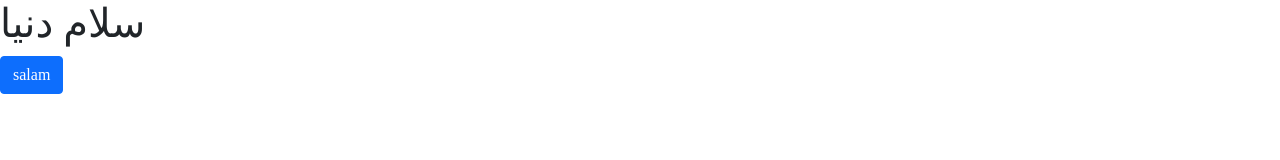
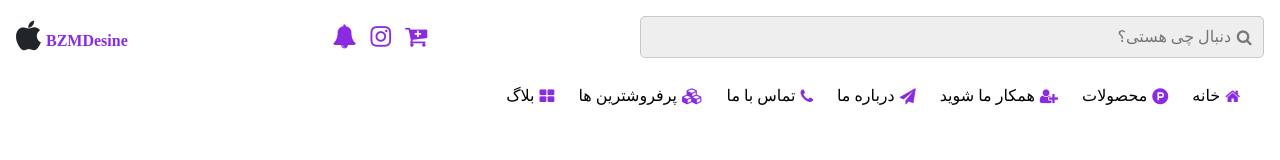
Before and after one commit to BehnamZM/new-megamenu, a website: page navbar.html in a window 1280 px wide. Drawn offline with nearby package versions, Linux system fonts and the light colour scheme; a web font is replaced by a local one.

Commit message:
add navbar

```diff
--- a/navbar.css
+++ b/navbar.css
@@ -59,6 +59,174 @@
     font-style: normal;
 }
 
+*{
+    margin: 0;
+    outline: none;
+}
+
 body{
     font-family: 'vazir';
+    position: relative;
 }
+
+
+header{
+    width: 100%;
+}
+
+
+#menuicon{
+    width: 100%;
+    height: 3rem;
+    padding: 1rem;
+    display: flex;
+    justify-content: space-between;
+    align-items: center;
+    flex-direction: row-reverse;
+    flex-wrap: wrap;
+}
+
+#menuicon #bars{
+    font-size: 1.5rem;
+}
+
+#menuicon #logo{
+   display: flex;
+   align-items: center;
+   flex-direction: row-reverse;
+}
+
+#menuicon #logo i{
+    margin-right: .3rem;
+    font-size: 2rem;
+}
+
+#menuicon #logo h6{
+    margin-bottom: 0;
+    font-weight: 900;
+    margin-top: 0.5rem;
+    color: blueviolet;
+}
+
+#menuicon #iconsbox{
+
+}
+
+#menuicon #iconsbox .icons{
+    text-decoration: none;
+    color:blueviolet;
+    font-size: 1.3rem;
+}
+
+#input{
+    margin: 1rem auto;
+    width: 60%;
+    position: relative;
+}
+
+#input input{
+    width: 100%;
+    border: 1px solid #c9c9c9;
+    border-radius: 5px;
+    padding: .3rem 1.5rem;
+    background-color: #eee;
+}
+
+#input i{
+    position: absolute;
+    top: 30%;
+    right: 2%;
+    color: #777;
+}
+
+#header-part-two{
+    width: 80%;
+    height: 100vh;
+    position: absolute;
+    top: 0;
+    right: -100%;
+    transition: all .3s ease;
+    background-color: #fff;
+    box-shadow: 0px 0px 20px 0 #999;
+}
+
+#header-part-two.show{
+    right: 0;
+}
+
+#header-part-two nav{
+    width: 100%;
+    height: 100%;
+
+}
+
+
+
+#header-part-two nav ul{
+    display: block;
+    padding: 1rem;
+}
+
+#header-part-two nav ul li{
+    list-style: none;
+    line-height: 4rem;
+    display: flex;
+    align-items: center;
+    justify-content: flex-start;
+}
+
+#header-part-two nav ul li a{
+    text-decoration: none;
+    color: #000;
+    margin-right: 1rem;
+}
+
+#header-part-two nav ul li i{
+    color: blueviolet;
+}
+
+@media(min-width:768px){
+
+
+    #menuicon #bars{
+        display: none;
+    }
+
+    #header-part-two{
+        position: relative;
+        display: flex;
+        width: 100%;
+        height: 3rem;
+        right: 0;
+        box-shadow: none;
+        background-color: transparent;
+    }
+    #header-part-two nav ul{
+        display: flex;
+    }
+
+    #header-part-two nav ul li{
+        padding-right: 1.5rem;
+    }
+
+    #header-part-two nav ul li a{
+        margin-right: 5px;
+
+    }
+
+    #input{
+        margin: 0;
+        width: 50%;
+    }
+
+    #input input{
+        padding: 0.5rem 2rem;
+    }
+
+    #menuicon #iconsbox .icons{
+        font-size: 1.5rem;
+        margin-right: 0.5rem;
+
+    }
+
+}
--- a/navbar.html
+++ b/navbar.html
@@ -1,16 +1,80 @@
 <!DOCTYPE html>
-<html lang="en">
+<html lang="en" dir="rtl">
 <head>
     <meta charset="UTF-8">
     <meta http-equiv="X-UA-Compatible" content="IE=edge">
     <meta name="viewport" content="width=device-width, initial-scale=1.0">
     <title>navbar</title>
+    <link rel="stylesheet" href="./node_modules/font-awesome/css/font-awesome.min.css">
     <link rel="stylesheet" href="./node_modules/bootstrap/dist/css/bootstrap.rtl.min.css">
     <link rel="stylesheet" href="./navbar.css">
 </head>
 <body>
-    <h1>سلام دنیا</h1>
-    <button class="btn btn-primary">salam</button>
+    <header>
+        <div id="menuicon">
+            <span id="bars"><i class="fa fa-bars"></i></span>
+            <span id="logo">
+                <i class="fa fa-apple"></i>
+                <h6>BZMDesine</h6>
+            </span>
+            <div id="iconsbox">
+                <a href="#" class="icons">
+                    <i class="fa fa-cart-plus"></i>
+                </a>
+                <a href="#" class="icons">
+                    <i class="fa fa-instagram"></i>
+                </a>
+                <a href="#" class="icons">
+                    <i class="fa fa-bell"></i>
+                </a>
+
+            </div>
+            <div id="input">
+                <i class="fa fa-search"></i>
+                <input type="text" placeholder="دنبال چی هستی؟">
+            </div>
+        </div>
+        <div id="header-part-one">
+
+
+
+        </div>
+        <div id="header-part-two">
+            <nav>
+                <ul>
+                    <li>
+                        <i class="fa fa-home"></i>
+                        <a href="#">خانه</a>
+                    </li>
+                    <li>
+                        <i class="fa fa-product-hunt"></i>
+                        <a href="#">محصولات</a>
+                    </li>
+                    <li>
+                        <i class="fa fa-user-plus"></i>
+                        <a href="#">همکار ما شوید</a>
+                    </li>
+                    <li>
+                        <i class="fa fa-paper-plane"></i>
+                        <a href="#">درباره ما</a>
+                    </li>
+                    <li>
+                        <i class="fa fa-phone"></i>
+                        <a href="#">تماس با ما</a>
+                    </li>
+                    <li><i class="fa fa-cubes"></i>
+                        <a href="#">پرفروشترین ها</a>
+                    </li>
+                    <li>
+                        <i class="fa fa-th-large">
+
+                        </i><a href="#">بلاگ</a>
+                    </li>
+                </ul>
+            </nav>
+        </div>
+    </header>
+
 
 
     <script src="./node_modules/bootstrap/dist/js/bootstrap.min.js"></script>
--- a/navbar.js
+++ b/navbar.js
@@ -0,0 +1,6 @@
+const bars = document.querySelector('#bars');
+const headerPartTwo = document.querySelector('#header-part-two')
+
+bars.addEventListener('click',()=>{
+    headerPartTwo.classList.toggle('show');
+})
```
